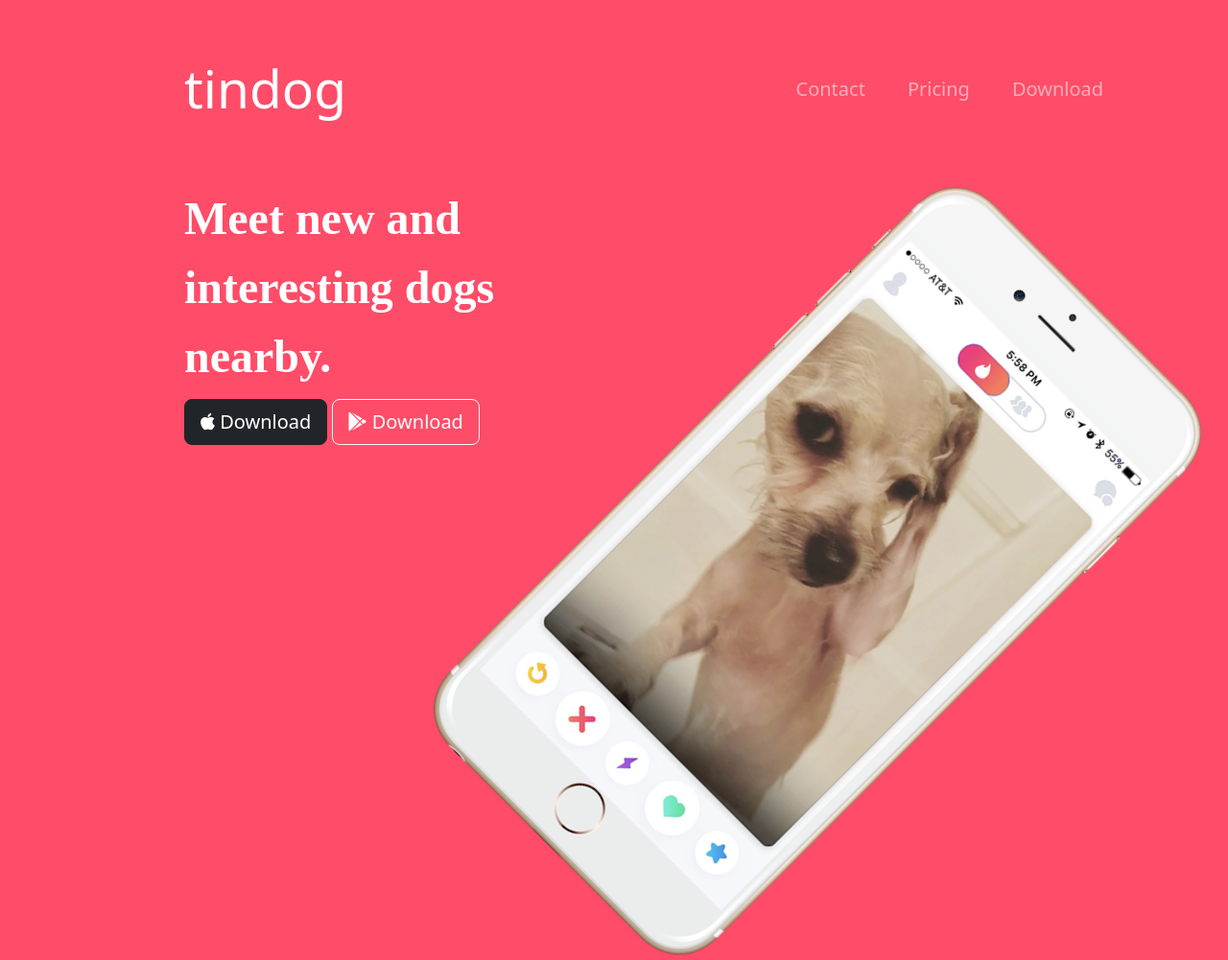
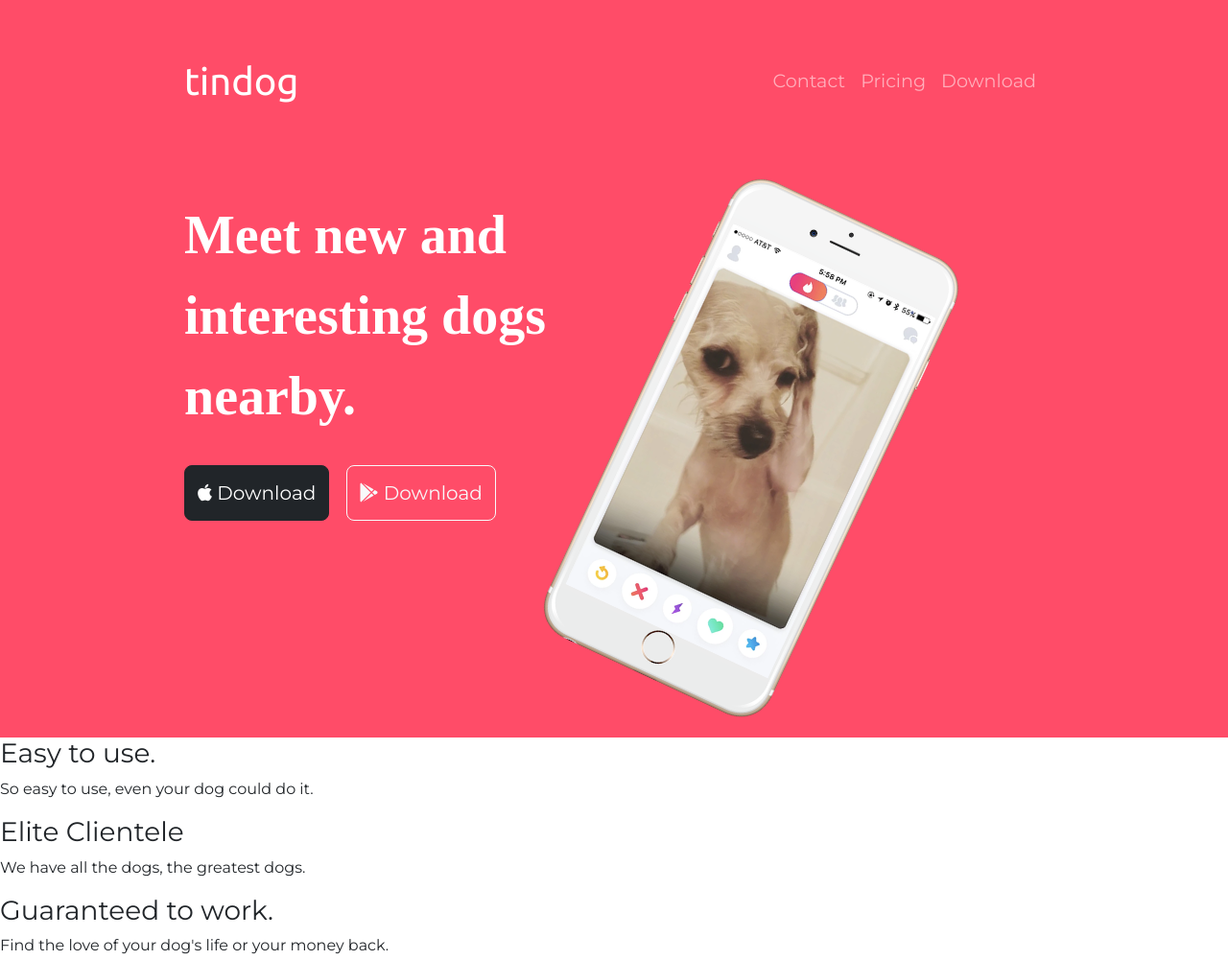
Before and after one commit to mehmetali10/TinDog, a plain HTML site: page index.html in a window 1280 px wide. Shown: the top 1001 px of the page at 96% size. Drawn offline with nearby package versions, Linux system fonts and the light colour scheme.

Commit message:
fixed title section

```diff
--- a/css/styles.css
+++ b/css/styles.css
@@ -1,15 +1,23 @@
+body{
+    font-family: 'Montserrat';
+}
+
 h1 {
     font-family: 'Montserrat-Black';
-    font-size: 3rem;
+    font-size: 3.5rem;
     line-height: 1.5;
     font-weight: 900;
-    color: white;
 }
 
 #title{
     background-color: #ff4c68;
+    color: #fff;
 }
 
+#title .btn {
+    margin: 5% 3% 5% 0;
+    padding: 13px;
+}
 
 
 .container-fluid{
@@ -17,18 +25,21 @@ h1 {
 }
 
 .navbar{
-    margin: 0 auto 5% auto;
+    margin: 0 auto 4.5rem auto;
 }
 
 .navbar-brand{
-    font-size:55px;
+    font-size:2.5rem;
+    font-family: 'Ubuntu';
 }
 
-.nav-item{
-    padding: 5%;
-    font-size: 20px;
+.nav-link{
+    padding: 1.5rem;
+    font-size: 1.2rem;
+    font-family: 'Montserrat';
 }
 
 .img-phone{
-    transform: rotate(45deg);
+    transform: rotate(25deg);
+    width: 60%;
 }
```
